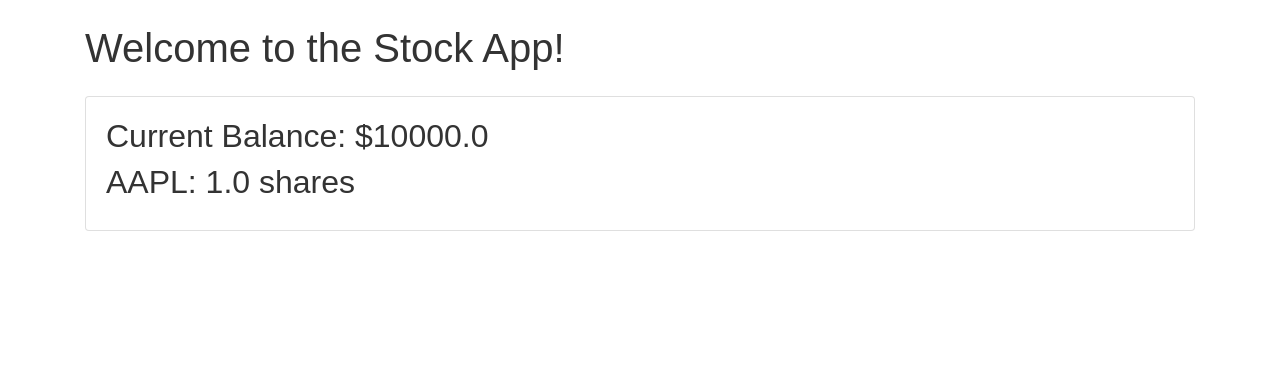
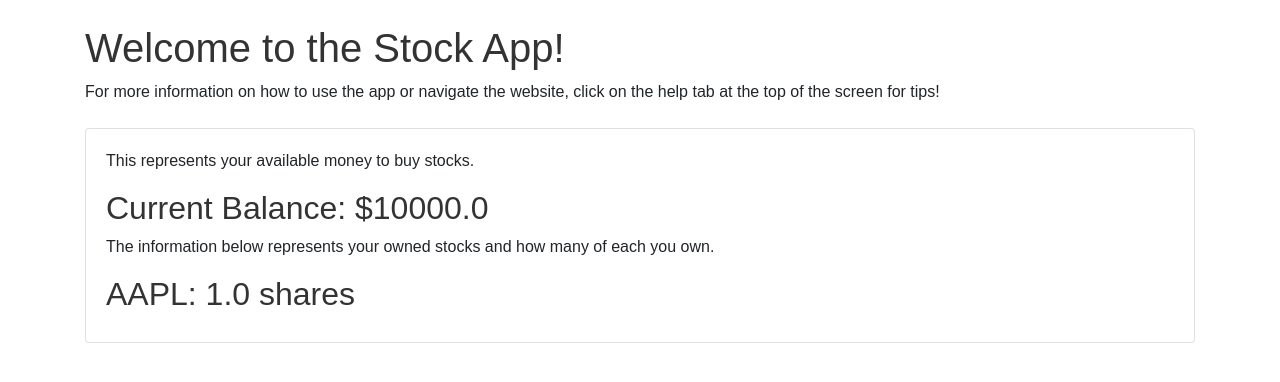
Before and after one commit to peterb3/Stock-Trading-Program, a Flask app: page / in a window 1280 px wide. Shown: the part 56-438 px from the top of the page. Run offline with Flask 3, Linux system fonts and the light colour scheme; data comes from the database, SQL or seed files in the repository; some libraries are stand-ins or nearby versions.

Commit message:
adding explanations for actions in html sheets

```diff
--- a/templates/index.html
+++ b/templates/index.html
@@ -2,9 +2,12 @@
 {% block title %}Portfolio{% endblock %}
 {% block content %}
 <h1 class="mt-4">Welcome to the Stock App!</h1>
+<p>For more information on how to use the app or navigate the website, click on the help tab at the top of the screen for tips!</p>
 <div class="card mt-4">
     <div class="card-body">
+        <p>This represents your available money to buy stocks.</p>
         <h2>Current Balance: ${{ balance.amount }}</h2>
+        <p>The information below represents your owned stocks and how many of each you own.</p>
         <h2>{{ stock.symbol }}: {{ stock.quantity }} shares</h2>
     </div>
 </div>
--- a/templates/trade.html
+++ b/templates/trade.html
@@ -5,9 +5,10 @@
 <div class="card mt-4">
     <div class="card-body">
         <h3>Search Stock</h3>
+        <p>Enter the ticker for a company's stock to see the current price and buy or sell that stock!</p>
         <form method="POST" action="/search">
             <div class="form-group">
-                <label for="symbol">Stock Symbol:</label>
+                <label for="symbol">Stock Symbol: </label>
                 <input type="text" name="symbol" class="form-control" required>
             </div>
             <button type="submit" class="btn btn-primary">Search</button>
```
